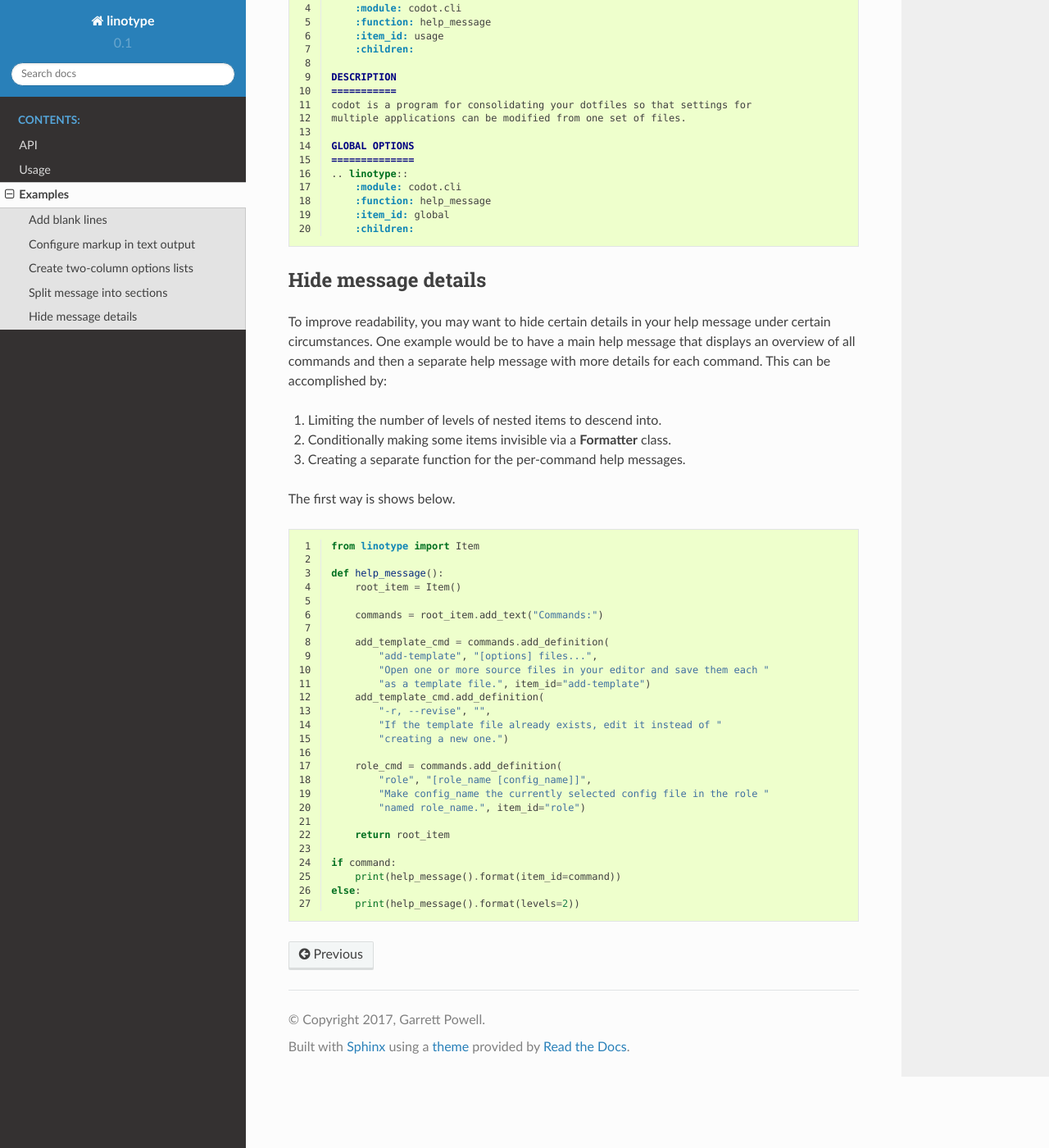
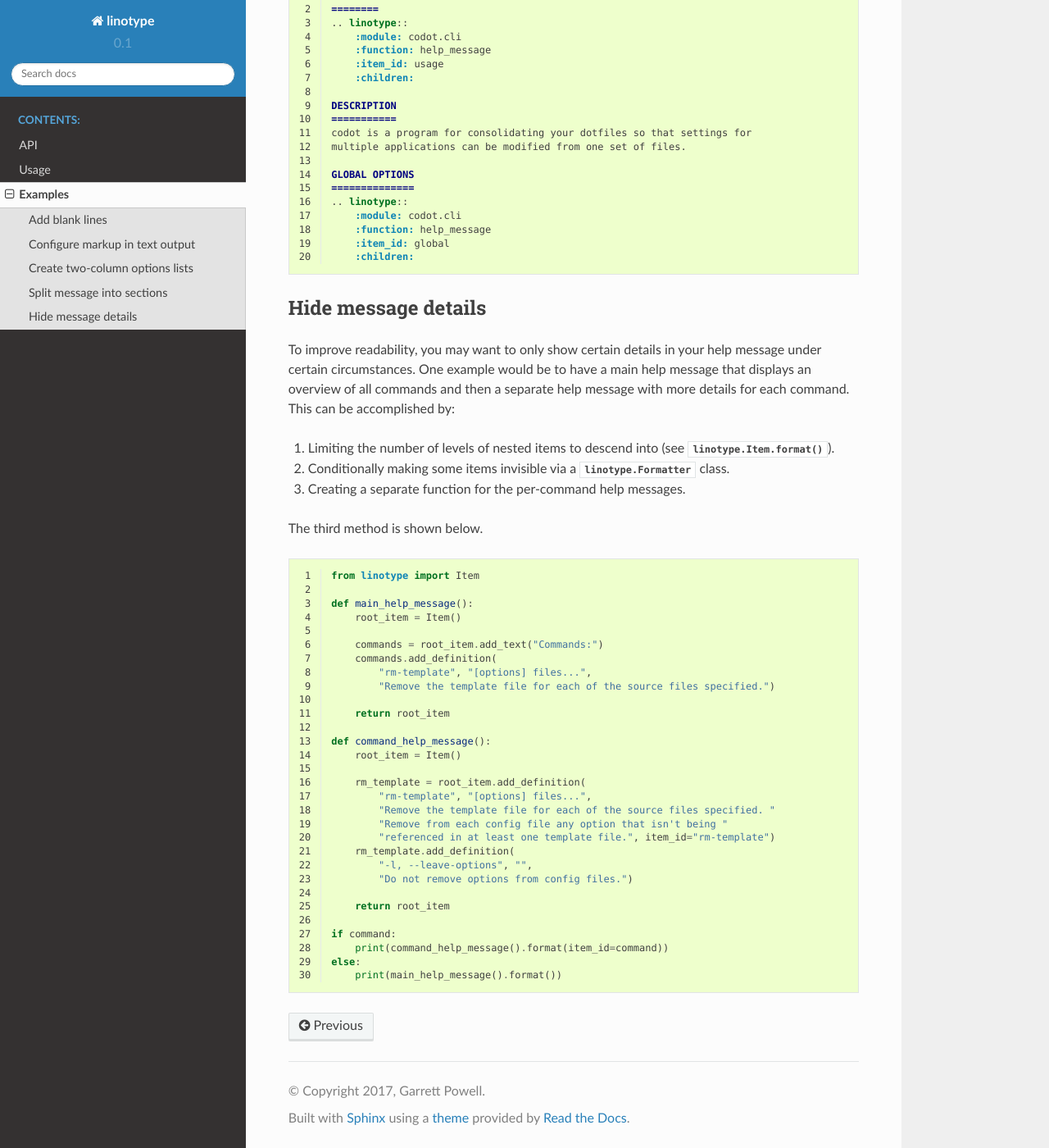
Before and after one commit to lostatc/linotype, a Sphinx documentation site: the page built from docs/examples.rst, in a window 1280 px wide and 1400 px high, scrolled down 2195 px. Shown: the whole window at 82% size. Built offline with Sphinx 7.4.7 and the Read the Docs theme 2.0.0, drawn with Linux system fonts in a browser that asks for light colours; some of the changed text lies outside the part shown.

Commit message:
Add links to Python objects in documentation
This commit turns all references to Python objects in the documentation
into hyperlinks. It also modifies some example code.

```diff
--- a/docs/examples.rst
+++ b/docs/examples.rst
@@ -17,10 +17,12 @@
         root_item.add_text("\n")
         root_item.add_text("This line comes after the break.")
 
+        return root_item
+
 Configure markup in text output
 -------------------------------
-The helper function **ansi_format** can be used to generate ANSI escape
-sequences to configure the style of markup in the text output.
+The helper function :func:`linotype.ansi_format` can be used to generate ANSI
+escape sequences to configure the style of markup in the text output.
 
 .. code-block:: python
     :linenos:
@@ -135,44 +137,49 @@
 
 Hide message details
 --------------------
-To improve readability, you may want to hide certain details in your help
+To improve readability, you may want to only show certain details in your help
 message under certain circumstances. One example would be to have a main help
 message that displays an overview of all commands and then a separate help
 message with more details for each command. This can be accomplished by:
 
-1. Limiting the number of levels of nested items to descend into.
-2. Conditionally making some items invisible via a **Formatter** class.
+1. Limiting the number of levels of nested items to descend into (see
+   :meth:`linotype.Item.format`).
+2. Conditionally making some items invisible via a :class:`linotype.Formatter`
+   class.
 3. Creating a separate function for the per-command help messages.
 
-The first way is shows below.
+The third method is shown below.
 
 .. code-block:: python
     :linenos:
 
     from linotype import Item
 
-    def help_message():
+    def main_help_message():
         root_item = Item()
 
         commands = root_item.add_text("Commands:")
+        commands.add_definition(
+            "rm-template", "[options] files...",
+            "Remove the template file for each of the source files specified.")
 
-        add_template_cmd = commands.add_definition(
-            "add-template", "[options] files...",
-            "Open one or more source files in your editor and save them each "
-            "as a template file.", item_id="add-template")
-        add_template_cmd.add_definition(
-            "-r, --revise", "",
-            "If the template file already exists, edit it instead of "
-            "creating a new one.")
+        return root_item
 
-        role_cmd = commands.add_definition(
-            "role", "[role_name [config_name]]",
-            "Make config_name the currently selected config file in the role "
-            "named role_name.", item_id="role")
+    def command_help_message():
+        root_item = Item()
+
+        rm_template = root_item.add_definition(
+            "rm-template", "[options] files...",
+            "Remove the template file for each of the source files specified. "
+            "Remove from each config file any option that isn't being "
+            "referenced in at least one template file.", item_id="rm-template")
+        rm_template.add_definition(
+            "-l, --leave-options", "",
+            "Do not remove options from config files.")
 
         return root_item
 
     if command:
-        print(help_message().format(item_id=command))
+        print(command_help_message().format(item_id=command))
     else:
-        print(help_message().format(levels=2))
+        print(main_help_message().format())
```
Also changed, not shown: docs/usage.rst (+14 -13 lines), 1 other file.
